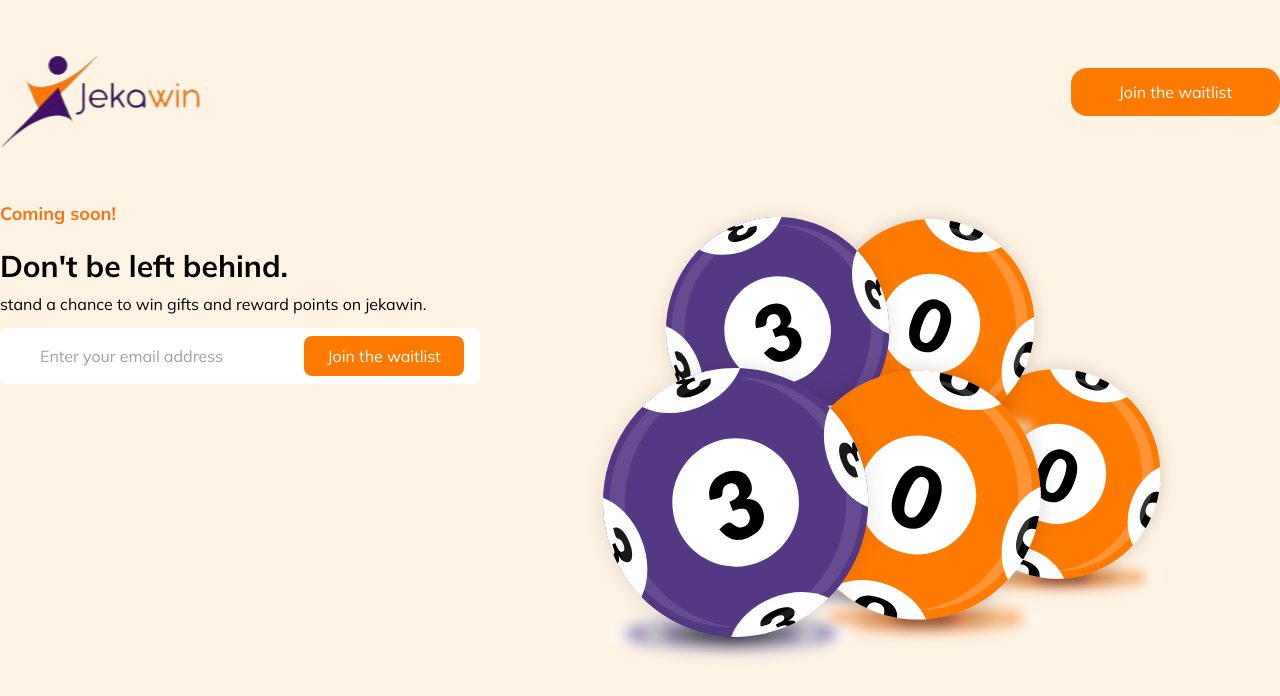
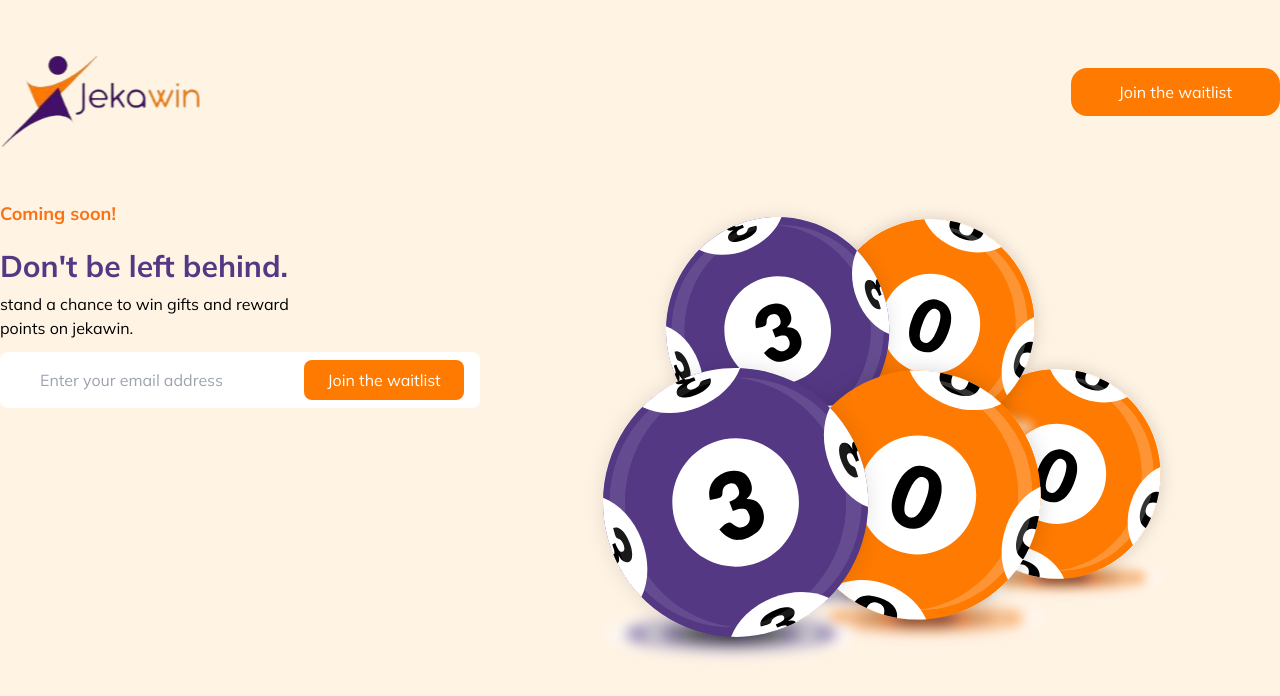
Before and after one commit to tsola2002/jekawin-landing, an Angular app: page / in a window 1280 px wide. Shown: the top 696 px of the page. Built offline with nearby package versions, Linux system fonts and the light colour scheme.

Commit message:
final changes to second section

```diff
--- a/src/app/app.component.html
+++ b/src/app/app.component.html
@@ -19,7 +19,7 @@
             <div class="grow h-14 beige-bg">
                 <p class="text-orange-500 beige-bg text-lg font-bold pb-5">Coming soon!</p>
                 <p class="text-3xl font-bold purple-color pb-2">Don't be left behind.</p>
-                <p class="pb-3 beige-bg">stand a chance to win gifts and reward points on jekawin.</p>
+                <p class="pb-3 beige-bg">stand a chance to win gifts and reward <br/> points on jekawin.</p>
                 <div class="beige-bg">
                     <div class="">
                         <div class="relative subscribe-box">
--- a/src/styles.css
+++ b/src/styles.css
@@ -20,7 +20,7 @@ body {
   background-color: #543884;
 }
 
-.purple-color2 {
+.purple-color {
   color: #543884;
 }
 
```
